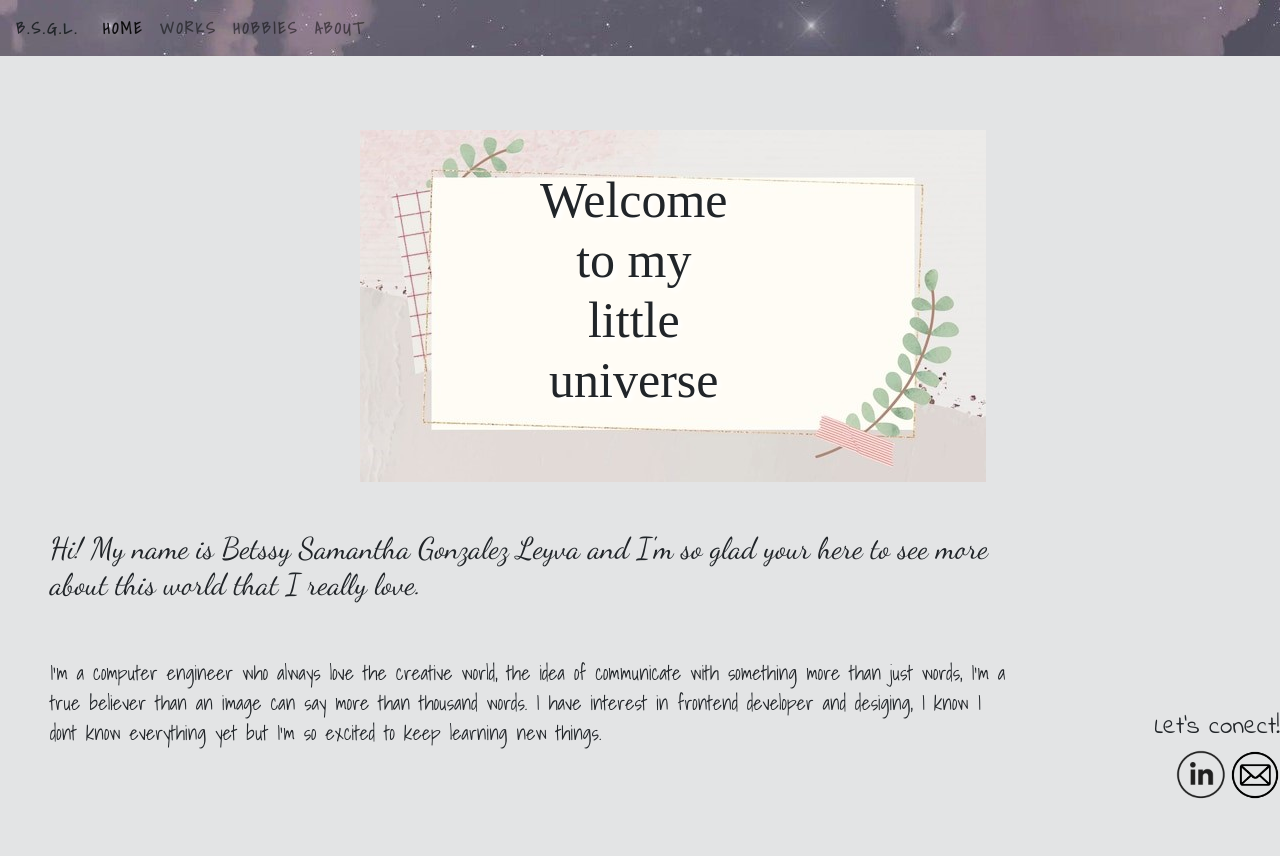
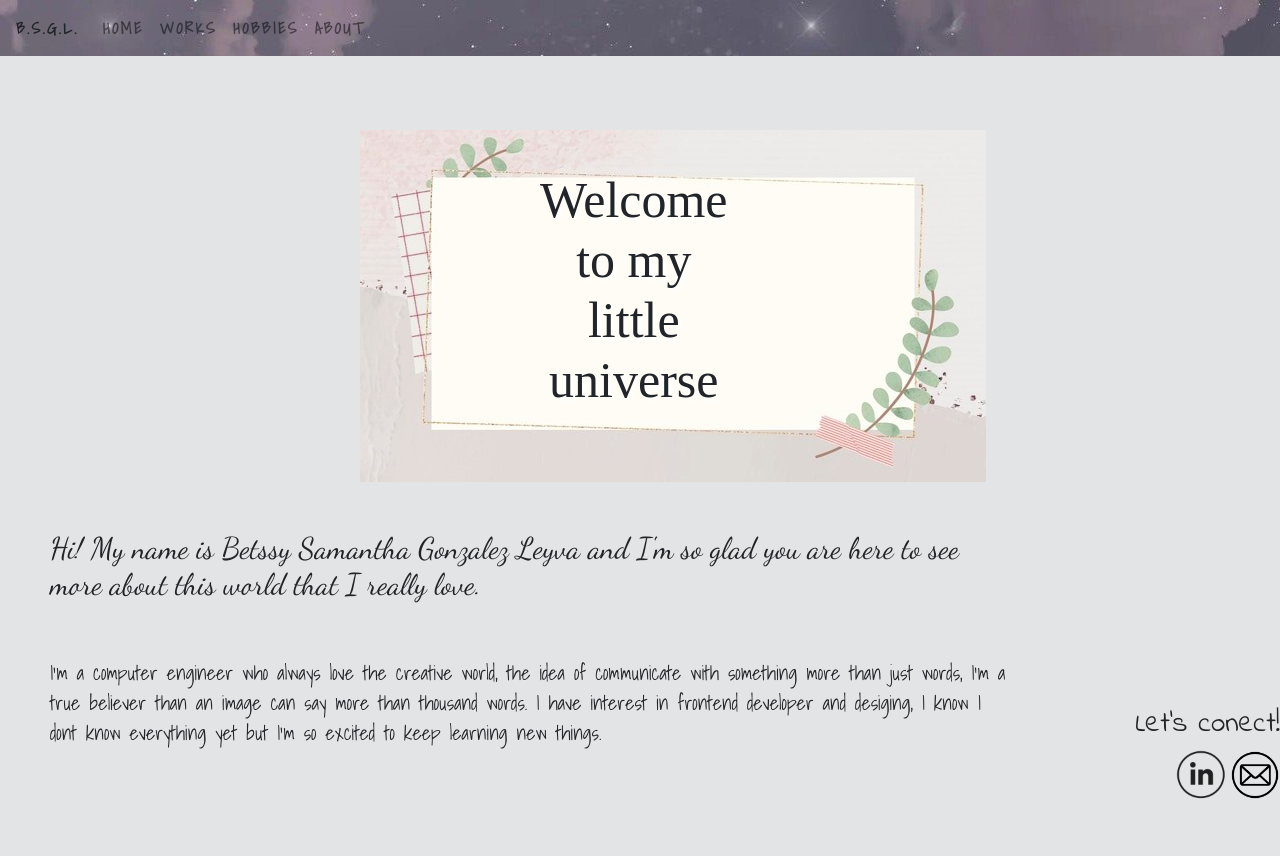
Before and after one commit to samglez-a11/miPortafolio, a Django app: page / in a window 1280 px wide. Run offline with Django 4.2, Linux system fonts and the light colour scheme; some libraries are stand-ins or nearby versions; some web fonts are replaced.

Commit message:
Actualizacion

```diff
--- a/miPortafolioApp/static/miPortafolioApp/css/gestion.css
+++ b/miPortafolioApp/static/miPortafolioApp/css/gestion.css
@@ -19,7 +19,7 @@ footer{
 }
 
 footer h4{
-    font-size: 25px;
+    font-size: calc(1em + 1vw);
 }
 
 .imgfoot{
@@ -51,7 +51,7 @@ h4{
 
 p{
     font-family: 'Shadows Into Light';
-    font-size: small;
+    font-size: calc(1em + 1vw);
 }
 
 ul {
--- a/miPortafolioApp/templates/miPortafolioApp/base.html
+++ b/miPortafolioApp/templates/miPortafolioApp/base.html
@@ -29,7 +29,7 @@
                 <div class="collapse navbar-collapse" id="navbarToggler">
                     <ul class="navbar-nav mr-auto mt-2 mt-lg-0">
                         <li class="nav-item">
-                            <a class="nav-link active menu1" href="{% url 'home'%}">Home</a>
+                            <a class="nav-link menu1" href="{% url 'home'%}">Home</a>
                         </li>
                         <li class="nav-item">
                             <a class="nav-link menu1" href="{% url 'trabajos'%}">Works</a>
--- a/miPortafolioApp/templates/miPortafolioApp/home.html
+++ b/miPortafolioApp/templates/miPortafolioApp/home.html
@@ -18,7 +18,7 @@
 
     <div class="info_pres">
         <h2>
-            Hi! My name is Betssy Samantha Gonzalez Leyva and I'm so glad your here to see more about this world that I really love.
+            Hi! My name is Betssy Samantha Gonzalez Leyva and I'm so glad you are here to see more about this world that I really love.
         </h2>
         <br><br>
         <p>
```
